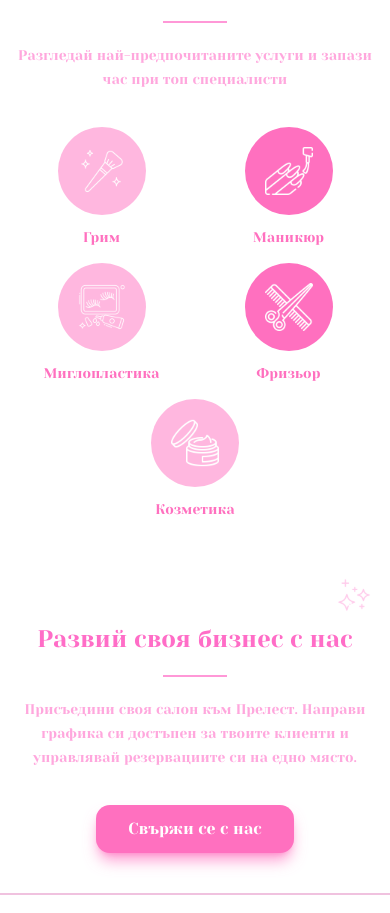
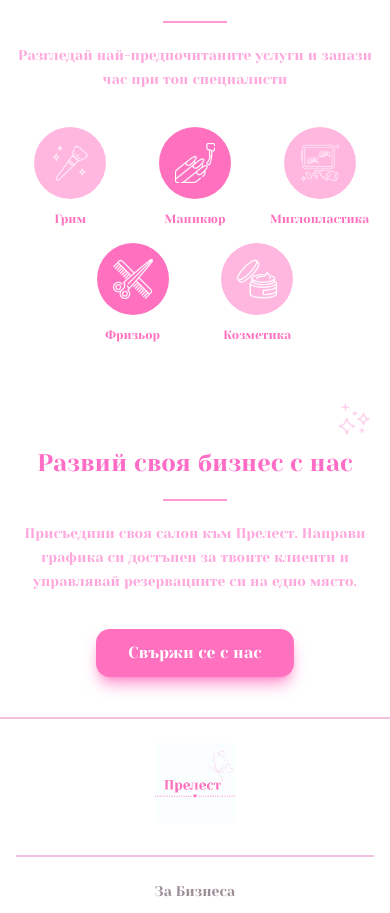
Before and after one commit to burcinismail8/prelest-fe, a Next.js app: page / in a window 390 px wide. Shown: the part 970-1883 px from the top of the page. Built offline with nearby package versions, Linux system fonts and the light colour scheme.

Commit message:
Update PopularCategories component layout and styling; adjust grid structure, spacing, and text sizes for improved responsiveness and visual consistency across devices.

```diff
--- a/app/components/home/PopularCategories.tsx
+++ b/app/components/home/PopularCategories.tsx
@@ -52,33 +52,33 @@ const PopularCategories = () => {
         </p>
       </div>
 
-      {/* Category cards: 2 columns on mobile, centered 3+2 on tablets, 5 across on desktop. */}
-      <div className="grid w-full max-w-sm grid-cols-2 gap-4 sm:max-w-xl sm:gap-5 md:max-w-3xl md:grid-cols-6 md:gap-6 lg:max-w-5xl lg:grid-cols-5 lg:gap-5 xl:max-w-6xl xl:gap-8 2xl:max-w-7xl">
+      {/* Category cards: centered 3+2 on mobile/tablet, 5 across on desktop. */}
+      <div className="grid w-full max-w-sm grid-cols-6 gap-4 sm:max-w-xl sm:gap-5 md:max-w-3xl md:gap-6 lg:max-w-5xl lg:grid-cols-5 lg:gap-5 xl:max-w-6xl xl:gap-8 2xl:max-w-7xl">
         {popularCategories.map((category, index) => (
           <div
             key={category.id}
-            className={`flex flex-col items-center justify-center transition-all duration-300 hover:scale-105 md:col-span-2 lg:col-span-1 ${
+            className={`col-span-2 flex flex-col items-center justify-center transition-all duration-300 hover:scale-105 lg:col-span-1 ${
               index === popularCategories.length - 2
-                ? "md:col-start-2 lg:col-start-auto"
+                ? "col-start-2 lg:col-start-auto"
                 : ""
             } ${
               index === popularCategories.length - 1
-                ? "col-span-2 justify-self-center lg:col-span-1"
+                ? "justify-self-center"
                 : ""
             }`}
           >
             <div
-              className={`rounded-full p-5 sm:p-6 md:p-7 lg:p-6 xl:p-8 ${index % 2 === 0 ? "bg-[#FF70BF]/50" : "bg-[#FF70BF]"}`}
+              className={`rounded-full p-4 sm:p-6 md:p-7 lg:p-6 xl:p-8 ${index % 2 === 0 ? "bg-[#FF70BF]/50" : "bg-[#FF70BF]"}`}
             >
               <Image
                 src={category.image}
                 alt={category.name}
                 width={100}
                 height={100}
-                className="h-12 w-12 sm:h-14 sm:w-14 md:h-16 md:w-16 lg:h-14 lg:w-14 xl:h-20 xl:w-20"
+                className="h-10 w-10 sm:h-14 sm:w-14 md:h-16 md:w-16 lg:h-14 lg:w-14 xl:h-20 xl:w-20"
               />
             </div>
-            <p className="mt-3 text-sm text-[#FF70BF] sm:text-base md:mt-4 md:text-lg lg:text-base xl:text-lg">
+            <p className="mt-3 text-xs text-[#FF70BF] sm:text-base md:mt-4 md:text-lg lg:text-base xl:text-lg">
               {category.name}
             </p>
           </div>
```
